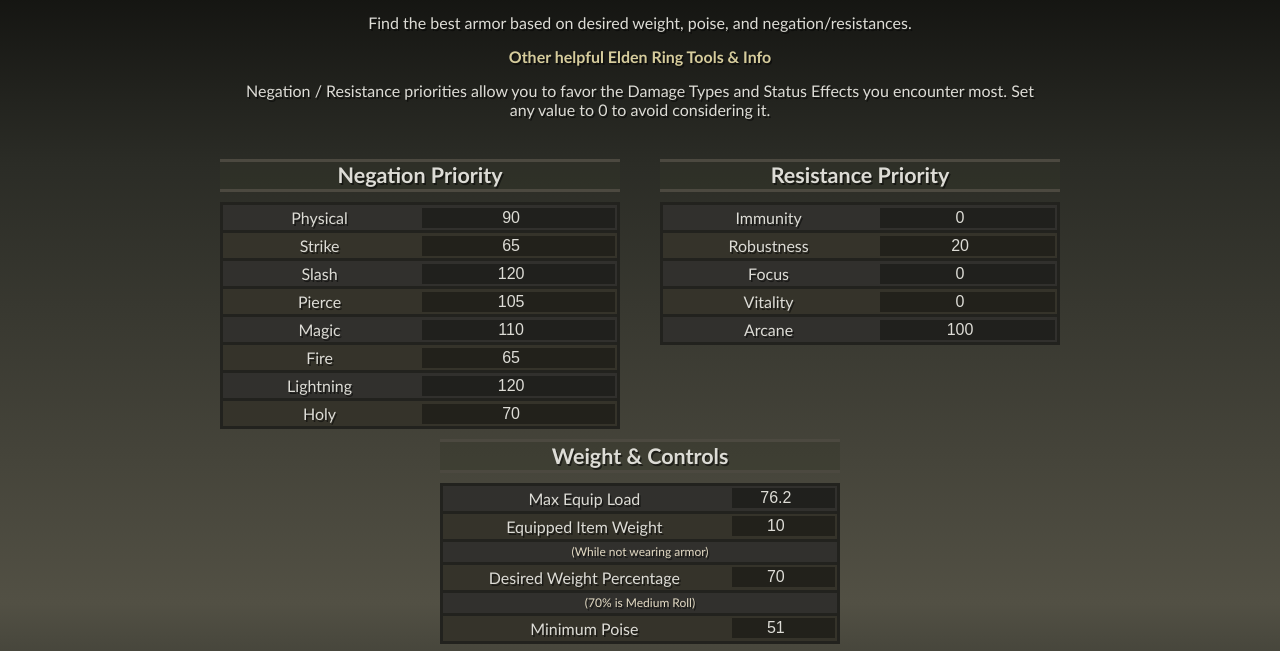
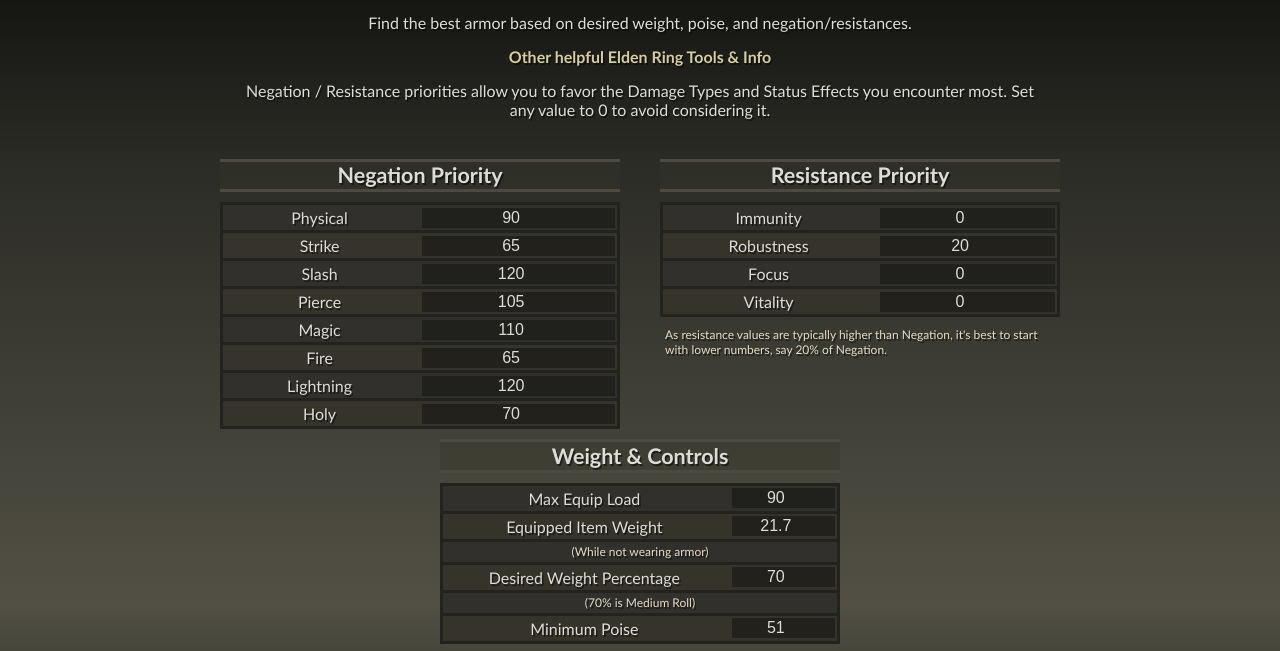
Before and after one commit to jerpdoesgames/EldenRingArmorOptimizer, a plain HTML site: page armor/index.html in a window 1280 px wide. Shown: the part 104-755 px from the top of the page. Drawn offline with Linux system fonts and the light colour scheme.

Commit message:
Hook up remaining weight/etc. fields
All settings should now be user-configurable

```diff
--- a/armor/index.html
+++ b/armor/index.html
@@ -119,13 +119,8 @@
                                 <input id="vitality" onfocus="this.select();" type="number" value="100" min="0" max="200" />
                             </td>
                         </tr>
-                        <tr>
-                            <td>Arcane</td>
-                            <td class="colStatLevelInput">
-                                <input id="strength" onfocus="this.select();" type="number" value="100" min="0" max="200" />
-                            </td>
-                        </tr>
                     </table>
+                    <p class="annotation">As resistance values are typically higher than Negation, it's best to start with lower numbers, say 20% of Negation.</p>
                 </div>
 
                 <div class="controlsContainer">
--- a/armor/script/armorOptimizer.js
+++ b/armor/script/armorOptimizer.js
@@ -32,8 +32,8 @@
     updateOnChange = true;  // Disabled temporarily when modifying input fields without user intervention
 
     configuration = {
-        totalWeightMax: 76.2,
-        equippedWeight: 10.00,
+        totalWeightMax: 90.0,
+        equippedWeight: 21.7,
         targetWeightPercent: 70,
         selectedHead: -1,
         selectedBody: -1,
@@ -350,6 +350,26 @@
         this.configuration.statPriority[statName] = parseInt(aEvent.target.value);
     }
 
+    onMaxWeightChange(aEvent)
+    {
+        this.configuration.totalWeightMax = parseFloat(aEvent.target.value);
+    }
+
+    onEquippedWeightChange(aEvent)
+    {
+        this.configuration.equippedWeight = parseFloat(aEvent.target.value);
+    }
+
+    onWeightPercentChange(aEvent)
+    {
+        this.configuration.targetWeightPercent = parseInt(aEvent.target.value);
+    }
+
+    onPoiseChange(aEvent)
+    {
+        this.configuration.poiseMin = parseInt(aEvent.target.value);
+    }
+
     onHeadSelected(aEvent)
     {
         this.configuration.selectedHead = parseInt(aEvent.target.value);
@@ -511,12 +531,19 @@
         document.getElementById("armorForceLegs").addEventListener("change", this.onLegsSelected.bind(this));
 
         this.maxWeightElement = document.getElementById("maxWeight");
+        this.maxWeightElement.addEventListener("change", this.onMaxWeightChange.bind(this));
         this.maxWeightElement.value = this.configuration.totalWeightMax;
+
         this.equippedWeightElement = document.getElementById("equippedWeight");
+        this.equippedWeightElement.addEventListener("change", this.onEquippedWeightChange.bind(this));
         this.equippedWeightElement.value = this.configuration.equippedWeight;
+
         this.weightPercentElement = document.getElementById("weightPercent");
+        this.weightPercentElement.addEventListener("change", this.onWeightPercentChange.bind(this));
         this.weightPercentElement.value = this.configuration.targetWeightPercent;
+
         this.poiseElement = document.getElementById("poise");
+        this.poiseElement.addEventListener("change", this.onPoiseChange.bind(this));
         this.poiseElement.value = this.configuration.poiseMin;
 
         for (const [statName, statValue] of Object.entries(this.configuration.statPriority))
```
